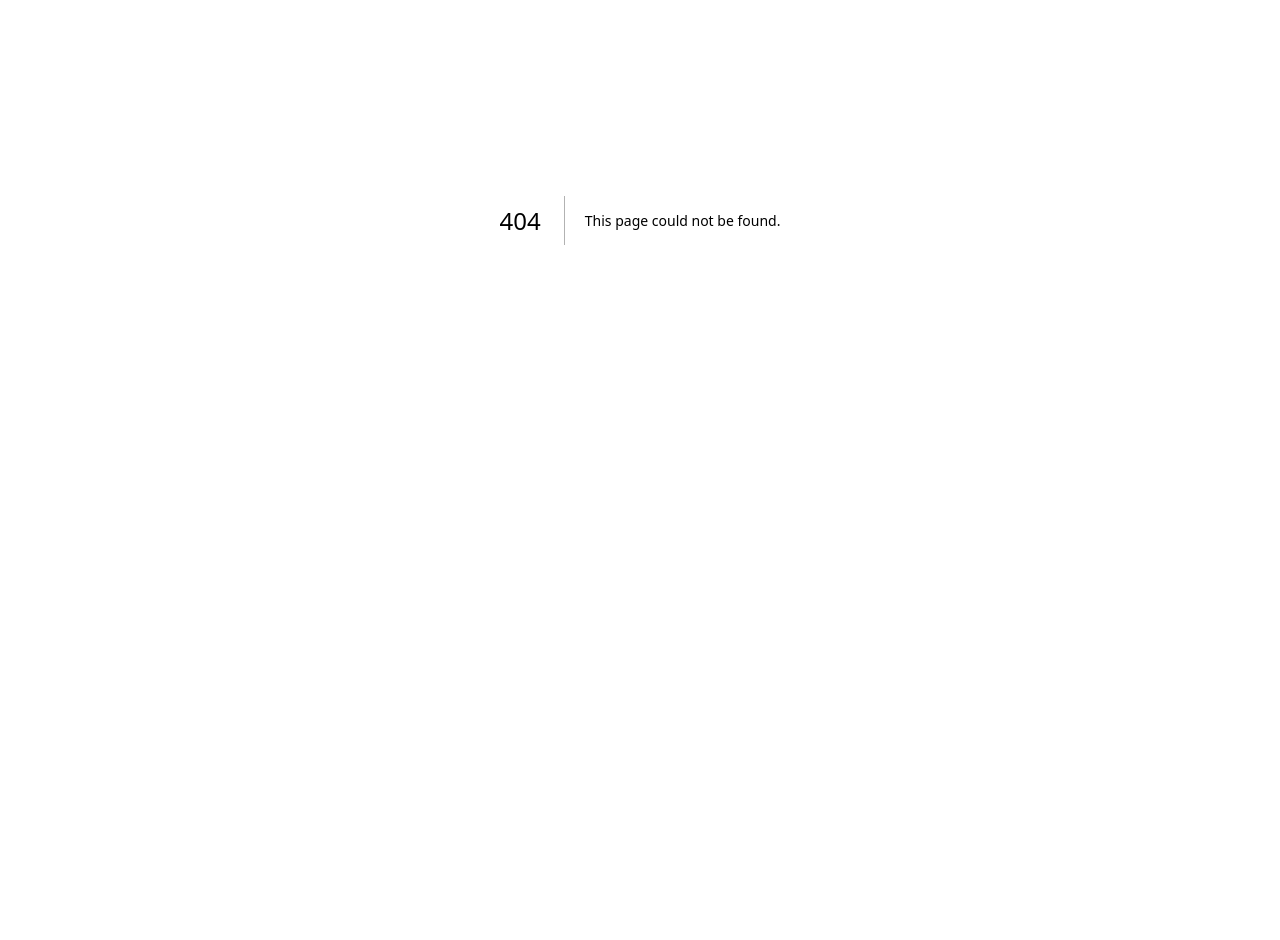
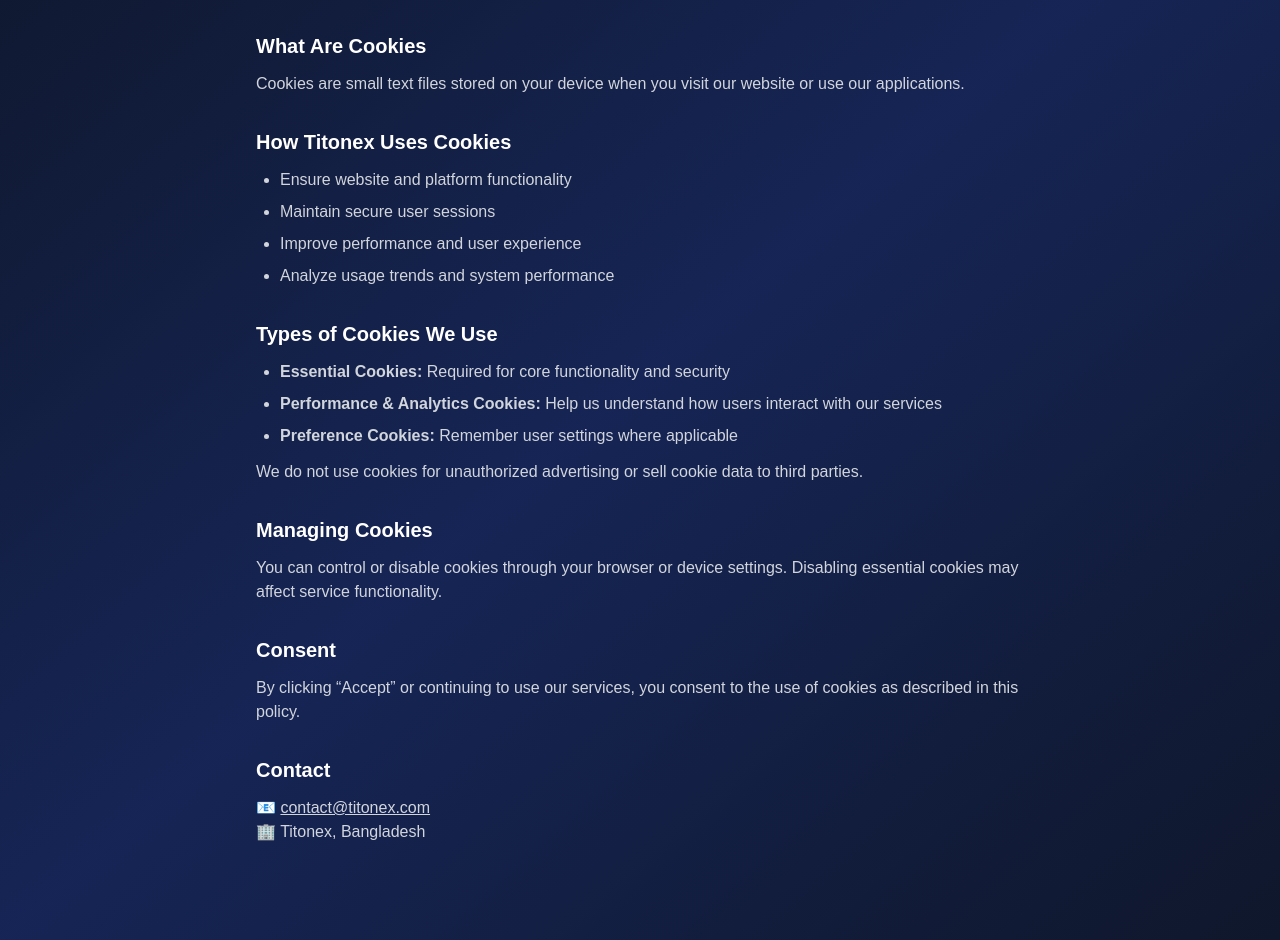
Before and after one commit to riahmad-swe/titonex, a Next.js app: page /cookies in a window 1280 px wide. Before the commit this address had no page. Shown: the part 260-1200 px from the top of the page. Before the commit the page ends 880 px from the top, so only its background shows below. Built offline with nearby package versions, Linux system fonts and the light colour scheme.

Commit message:
feat(legal-pages): add cookies consent page

```diff
--- /dev/null
+++ b/app/cookies/page.tsx
@@ -0,0 +1,103 @@
+export default function CookiePolicy() {
+	return (
+		<main className="mx-auto 2xl:px-96 lg:px-64 md:px-24 px-6 pt-16 md:pt-24 pb-24 bg-linear-to-br from-slate-900 via-blue-950 to-slate-900 text-gray-300">
+			<h1 className="text-3xl md:text-4xl font-bold mb-4 text-white">
+				Cookie Policy
+			</h1>
+
+			<p className="text-sm text-gray-400 mb-10">
+				Last Updated: 1/1/2026
+			</p>
+
+			{/* What Are Cookies */}
+			<section className="mb-8">
+				<h2 className="text-xl font-semibold mb-3 text-white">
+					What Are Cookies
+				</h2>
+				<p>
+					Cookies are small text files stored on your device when you
+					visit our website or use our applications.
+				</p>
+			</section>
+
+			{/* How Titonex Uses Cookies */}
+			<section className="mb-8">
+				<h2 className="text-xl font-semibold mb-3 text-white">
+					How Titonex Uses Cookies
+				</h2>
+				<ul className="list-disc pl-6 space-y-2">
+					<li>Ensure website and platform functionality</li>
+					<li>Maintain secure user sessions</li>
+					<li>Improve performance and user experience</li>
+					<li>Analyze usage trends and system performance</li>
+				</ul>
+			</section>
+
+			{/* Types of Cookies */}
+			<section className="mb-8">
+				<h2 className="text-xl font-semibold mb-3 text-white">
+					Types of Cookies We Use
+				</h2>
+				<ul className="list-disc pl-6 space-y-2">
+					<li>
+						<strong>Essential Cookies:</strong> Required for core
+						functionality and security
+					</li>
+					<li>
+						<strong>Performance & Analytics Cookies:</strong> Help
+						us understand how users interact with our services
+					</li>
+					<li>
+						<strong>Preference Cookies:</strong> Remember user
+						settings where applicable
+					</li>
+				</ul>
+				<p className="mt-3">
+					We do not use cookies for unauthorized advertising or sell
+					cookie data to third parties.
+				</p>
+			</section>
+
+			{/* Managing Cookies */}
+			<section className="mb-8">
+				<h2 className="text-xl font-semibold mb-3 text-white">
+					Managing Cookies
+				</h2>
+				<p>
+					You can control or disable cookies through your browser or
+					device settings. Disabling essential cookies may affect
+					service functionality.
+				</p>
+			</section>
+
+			{/* Consent */}
+			<section className="mb-8">
+				<h2 className="text-xl font-semibold mb-3 text-white">
+					Consent
+				</h2>
+				<p>
+					By clicking “Accept” or continuing to use our services, you
+					consent to the use of cookies as described in this policy.
+				</p>
+			</section>
+
+			{/* Contact */}
+			<section>
+				<h2 className="text-xl font-semibold mb-3 text-white">
+					Contact
+				</h2>
+				<p>
+					📧{" "}
+					<a
+						href="mailto:contact@titonex.com"
+						className="text-accent underline"
+					>
+						contact@titonex.com
+					</a>
+					<br />
+					🏢 Titonex, Bangladesh
+				</p>
+			</section>
+		</main>
+	);
+}
```
